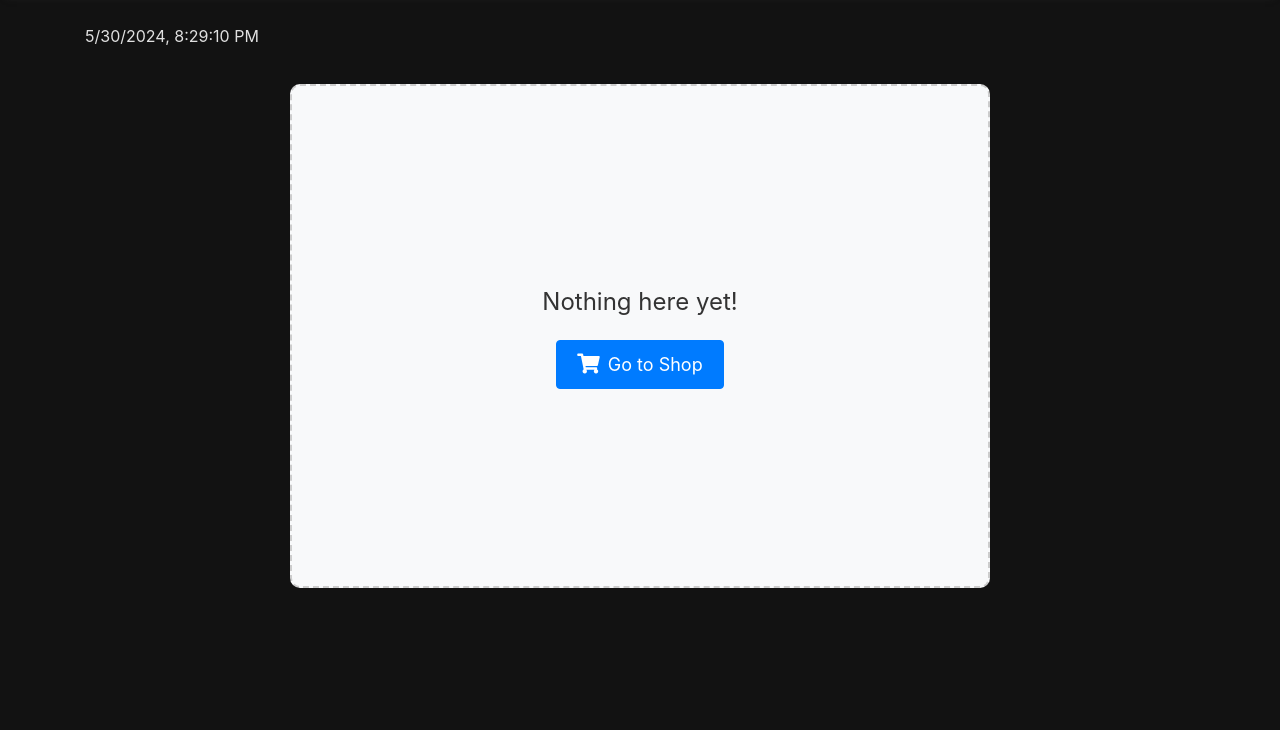
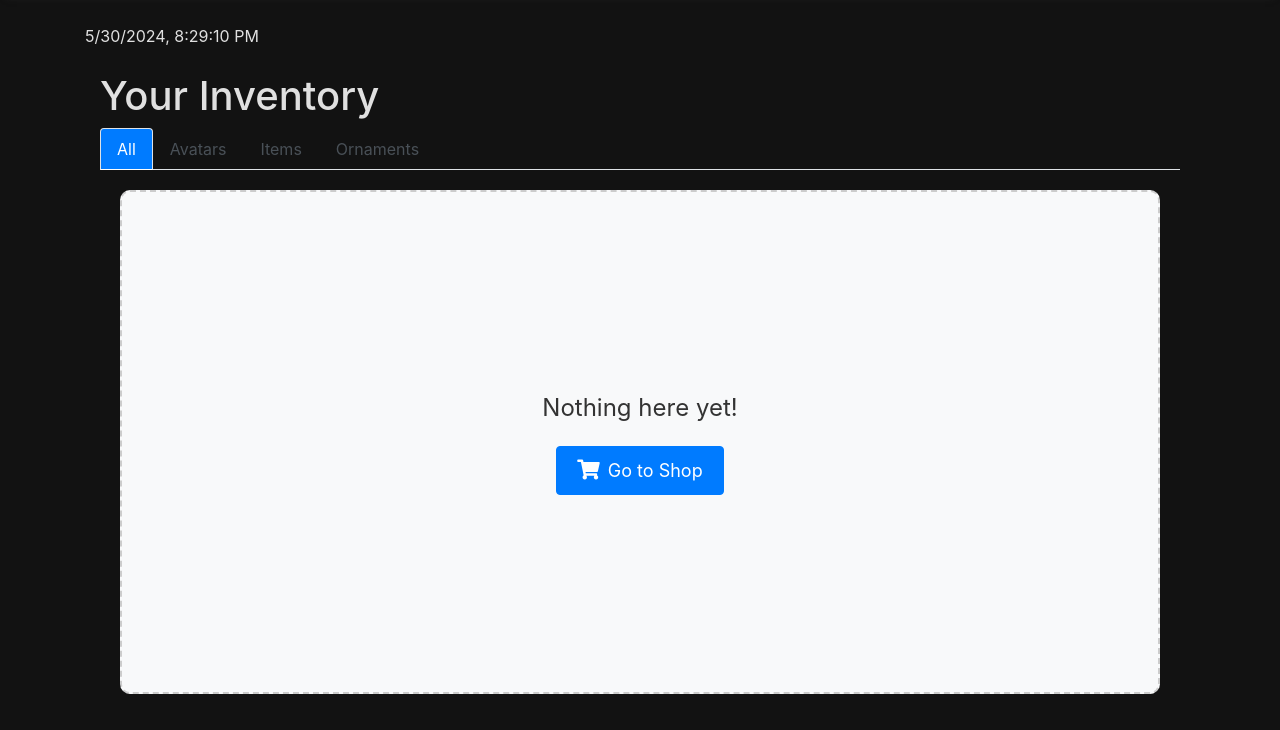
Before and after one commit to Halmouus/Personal, a Flask app: page /inventory in a window 1280 px wide. Shown: the part 70-800 px from the top of the page. Run offline with Flask 3, Linux system fonts and the light colour scheme; the visitor is signed in with stand-in values (Sample User, id 1); data that the repository does not hold is empty; some libraries are stand-ins or nearby versions.

Commit message:
add catrgories to inventory

```diff
--- a/app/static/style.css
+++ b/app/static/style.css
@@ -218,8 +218,10 @@ input:checked + .slider:before {
 }
 
 .item-details {
-    text-align: left;
-    padding-top: 10px;
+    background-color: #f8f9fa;
+    padding: 10px;
+    border-radius: 5px;
+    margin-top: 10px;
 }
 
 .empty-inventory {
@@ -268,3 +270,13 @@ input:checked + .slider:before {
 .btn-primary:hover i {
     animation: wiggle 0.5s ease-in-out;
 }
+
+.nav-tabs .nav-link {
+    color: #495057;
+}
+
+.nav-tabs .nav-link.active {
+    color: #fff;
+    background-color: #007bff;
+    border-color: #dee2e6 #dee2e6 #fff;
+}
--- a/app/templates/inventory.html
+++ b/app/templates/inventory.html
@@ -1,9 +1,28 @@
 {% extends 'base.html' %}
 
 {% block content %}
-<div class="inventory-container">
-    {% if items %}
-        {% for item in items %}
+<div class="container mt-4">
+    <h1>Your Inventory</h1>
+    <ul class="nav nav-tabs">
+        <li class="nav-item">
+            <a class="nav-link active" href="#all" data-toggle="tab">All</a>
+        </li>
+        <li class="nav-item">
+            <a class="nav-link" href="#avatars" data-toggle="tab">Avatars</a>
+        </li>
+        <li class="nav-item">
+            <a class="nav-link" href="#items" data-toggle="tab">Items</a>
+        </li>
+        <li class="nav-item">
+            <a class="nav-link" href="#ornaments" data-toggle="tab">Ornaments</a>
+        </li>
+    </ul>
+    <div class="tab-content">
+        {% for category in ['all', 'avatars', 'items', 'ornaments'] %}
+        <div class="tab-pane fade {% if loop.first %}show active{% endif %}" id="{{ category }}">
+            {% set filtered_items = items if category == 'all' else items | selectattr('category.name', 'eq', category) | list %}
+            {% if filtered_items %}
+                {% for item in filtered_items %}
                 <div class="item-card">
                     <img src="{{ url_for('static', filename=item.image_url) }}" alt="{{ item.name }}" class="item-image">
                     <div class="item-info">
@@ -13,8 +32,7 @@
                         <div class="item-details" style="display:none;">
                             <p>Description: {{ item.description }}</p>
                             <p>Category: {{ item.category.name }}</p>
-                    <p>Bought: Unknown </p>
-                </div>
+                            <p>Bought: Unknown</p>
                     </div>
                 </div>
                 {% endfor %}
@@ -27,6 +45,9 @@
        		 </div>
             {% endif %}
         </div>
+        {% endfor %}
+    </div>
+</div>
 <script>
 function toggleDetails(event) {
     const detailsDiv = event.target.nextElementSibling;
```
Lines whose indentation alone changed are shown as unchanged.
